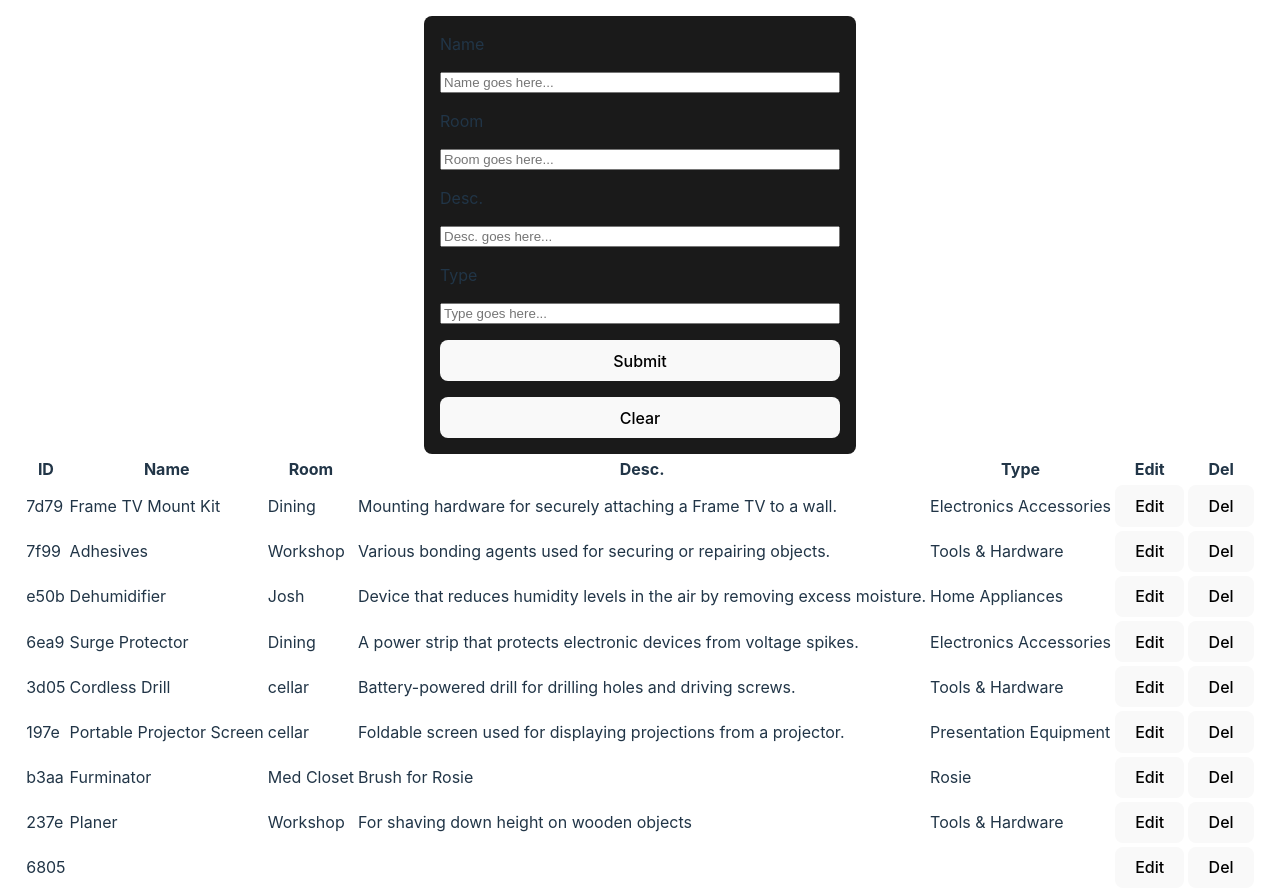
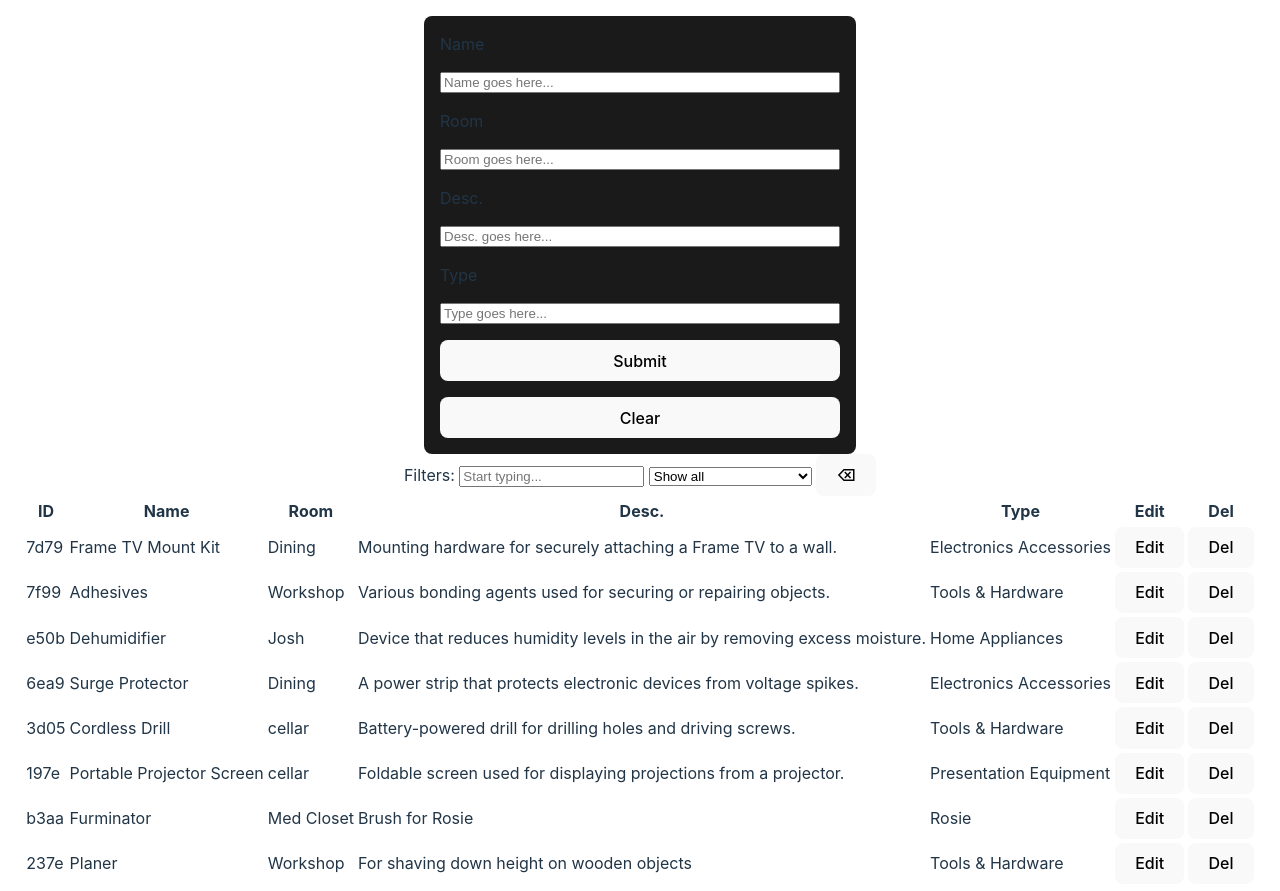
Before and after one commit to josdic1/inventory-code-challenge, a website built with Vite: page index.html in a window 1280 px wide. Built offline with nearby package versions, Linux system fonts and the light colour scheme; data requests are answered from the project's data file.

Commit message:
started building text and select filter with clear Btn

```diff
--- a/db.json
+++ b/db.json
@@ -55,13 +55,6 @@
       "room": "Workshop",
       "description": "For shaving down height on wooden objects",
       "family": "Tools & Hardware"
-    },
-    {
-      "id": "6805",
-      "name": "",
-      "room": "",
-      "description": "",
-      "family": ""
     }
   ]
 }
--- a/index.html
+++ b/index.html
@@ -15,6 +15,7 @@
   </div>
   <form id="inventory-form"></form>
   <div id="inventory-item"></div>
+  <div id="inventory-filter"></div>
   <div id="inventory-list"></div>
   <script type="module" src="/src/index.js"></script>
 </body>
--- a/src/index.js
+++ b/src/index.js
@@ -3,6 +3,7 @@ const init = () => {
   // DOM Elements
   const inventoryForm = document.getElementById('inventory-form')
   const inventoryItem = document.getElementById('inventory-item')
+  const inventoryFilter = document.getElementById('inventory-filter')
   const inventoryList = document.getElementById('inventory-list')
   const legendEditMode = document.getElementById('edit-mode')
 
@@ -25,6 +26,11 @@ const init = () => {
     family: '',
   }
 
+  let filterObj = {
+    filterByName: '',
+    filterByType: 'all'
+  }
+
   // Fetch list on load
   fetchItems()
 
@@ -32,6 +38,7 @@ const init = () => {
   inventoryList.addEventListener('click', handleListClick)
   inventoryForm.addEventListener('submit', handleSubmitClick)
   inventoryForm.addEventListener('input', handleFormInput)
+
   /** --------------------- HANDLER FUNCTIONS --------------------- **/
 
   let nameVal;
@@ -47,7 +54,7 @@ const init = () => {
     existingItem = payload
     if (btn === 'edit') {
       inEditMode = true
-      legendEditMode.textContent = inEditMode
+      document.getElementById('edit-mode').textContent = inEditMode
       document.getElementById('name').value = payload.name
       document.getElementById('room').value = payload.room
       document.getElementById('description').value = payload.description
@@ -58,6 +65,25 @@ const init = () => {
       }
     }
   }
+
+
+  function handleFilterInput(e) {
+    let { id, value } = e.target;
+    filterObj = { ...filterObj, [id]: value };
+  }
+
+  function handleClearFilter(e) {
+    const { id } = e.target
+    if (id === 'clearFilters') {
+      const clearValName = document.getElementById('filterByName').value = ''
+      const clearValType = document.getElementById('filterByType').value = 'all'
+      filterObj = {
+        filterByName: clearValName,
+        filterByType: clearValType
+      }
+    }
+  }
+
 
   function handleFormInput(e) {
     const { name, value } = e.target
@@ -115,13 +141,29 @@ const init = () => {
     clear.addEventListener('click', clearForm)
   }
 
-  function clearForm() {
-    document.getElementById('name').value = ''
-    document.getElementById('room').value = ''
-    document.getElementById('description').value = ''
-    document.getElementById('family').value = ''
-    inEditMode = false
+
+  function renderFilter() {
+
+    const existingName = filterObj.filterByName || '';
+    const existingType = filterObj.filterByType || 'all';
+
+    const filterHtml =
+      `<div id='filters'>
+      <label> Filters: </label>
+      <input type='text' id='filterByName' name='filterByName' placeholder='Start typing...' value="${existingName}" />
+      <select id='filterByType' name='filterByType'>
+        <option value="all" ${existingType === 'all' ? 'selected' : ''}>Show all</option>
+        <option value="electronics accessories" ${existingType === 'electronics accessories' ? 'selected' : ''}>Electronics Accessories</option>
+      </select>
+      <button type='button' id='clearFilters' name='clearFilters'>⌫</button>
+    </div>`
+
+    inventoryFilter.innerHTML = filterHtml
+    inventoryFilter.addEventListener('input', handleFilterInput)
+    inventoryFilter.addEventListener('change', handleFilterInput)
+    inventoryFilter.addEventListener('click', handleClearFilter)
   }
+
 
 
   function renderItemList(listData) {
@@ -163,7 +205,14 @@ const init = () => {
   }
 
 
-
+  function clearForm() {
+    document.getElementById('name').value = ''
+    document.getElementById('room').value = ''
+    document.getElementById('description').value = ''
+    document.getElementById('family').value = ''
+    inEditMode = false
+    legendEditMode.textContent = inEditMode
+  }
 
 
   /** --------------------- API FUNCTIONS --------------------- **/
@@ -175,6 +224,7 @@ const init = () => {
       }
       const data = await r.json()
       items = data
+      renderFilter()
       renderItemList(data)
       renderForm()
     } catch (error) { console.error(error) }
```
